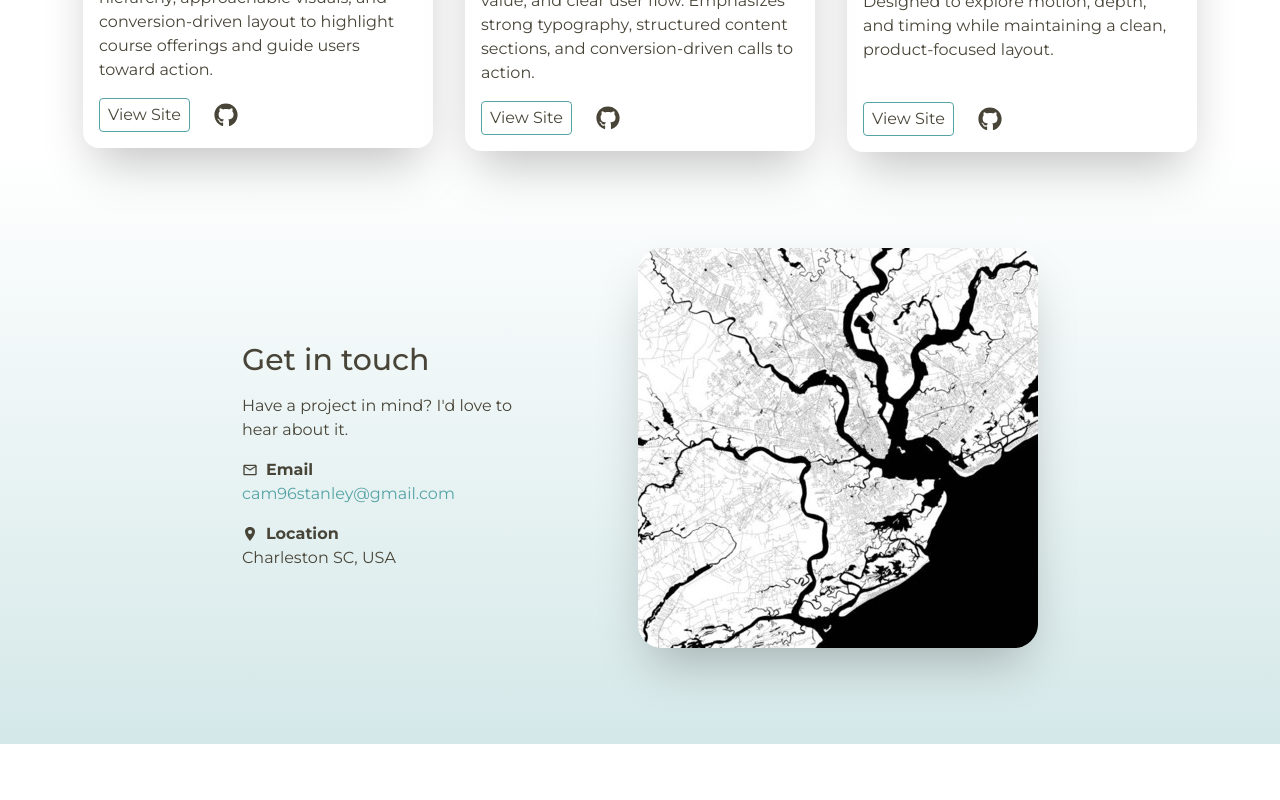
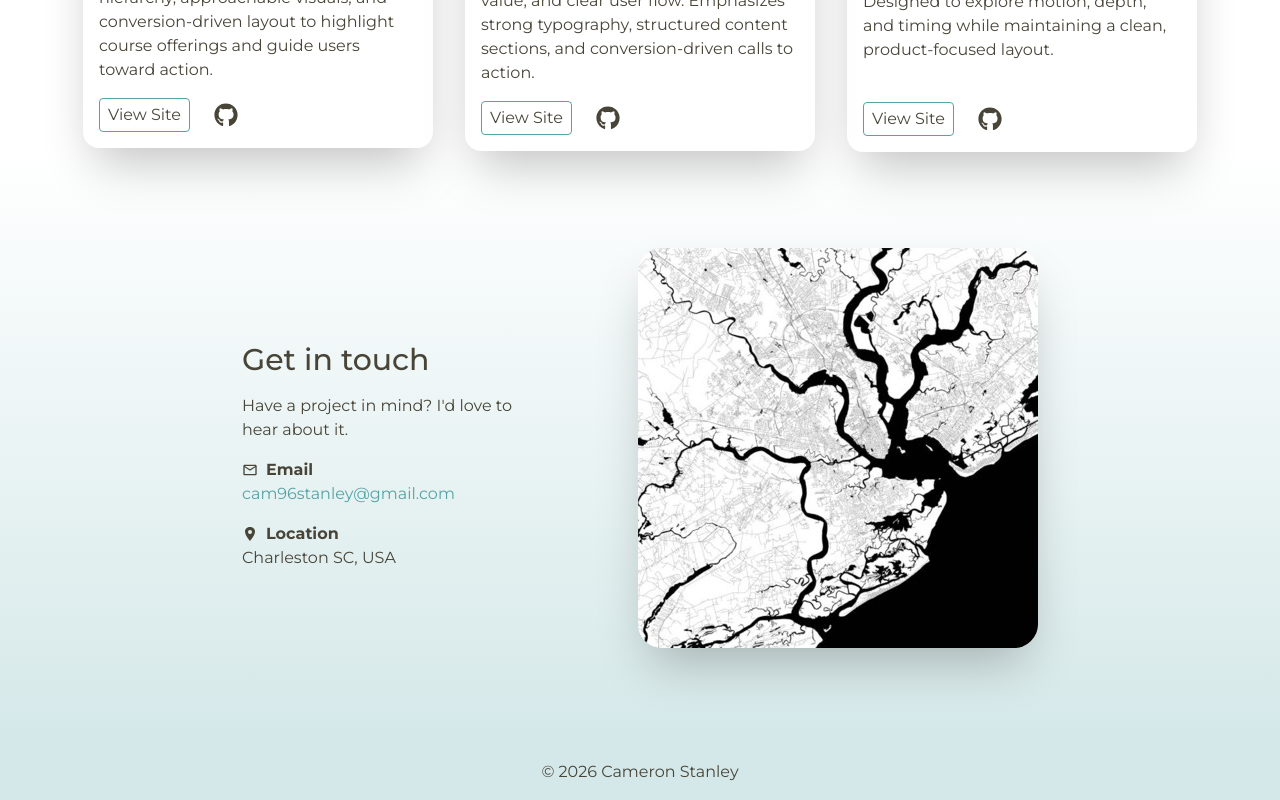
Before and after one commit to Cam96stanley/portfolio-hostinger, a React (Vite) app: page / in a window 1280 px wide. Shown: the part 1657-2457 px from the top of the page. Before the commit the page ends 2401 px from the top, so only its background shows below. Built offline with nearby package versions, Linux system fonts and the light colour scheme.

Commit message:
Implemented footer

```diff
--- a/src/App.jsx
+++ b/src/App.jsx
@@ -4,6 +4,7 @@ import About from "./components/about/About";
 import Skills from "./components/skills/Skills";
 import Projects from "./components/projects/Projects";
 import Contact from "./components/contact/Contact";
+import Footer from "./components/footer/Footer";
 
 function App() {
   return (
@@ -14,6 +15,7 @@ function App() {
       <Skills />
       <Projects />
       <Contact />
+      <Footer />
     </>
   );
 }
--- /dev/null
+++ b/src/components/footer/Footer.jsx
@@ -0,0 +1,7 @@
+export default function Footer() {
+  return (
+    <footer className="bg-(--color-accent)/25 p-4 flex justify-center">
+      <p>© 2026 Cameron Stanley</p>
+    </footer>
+  );
+}
```
